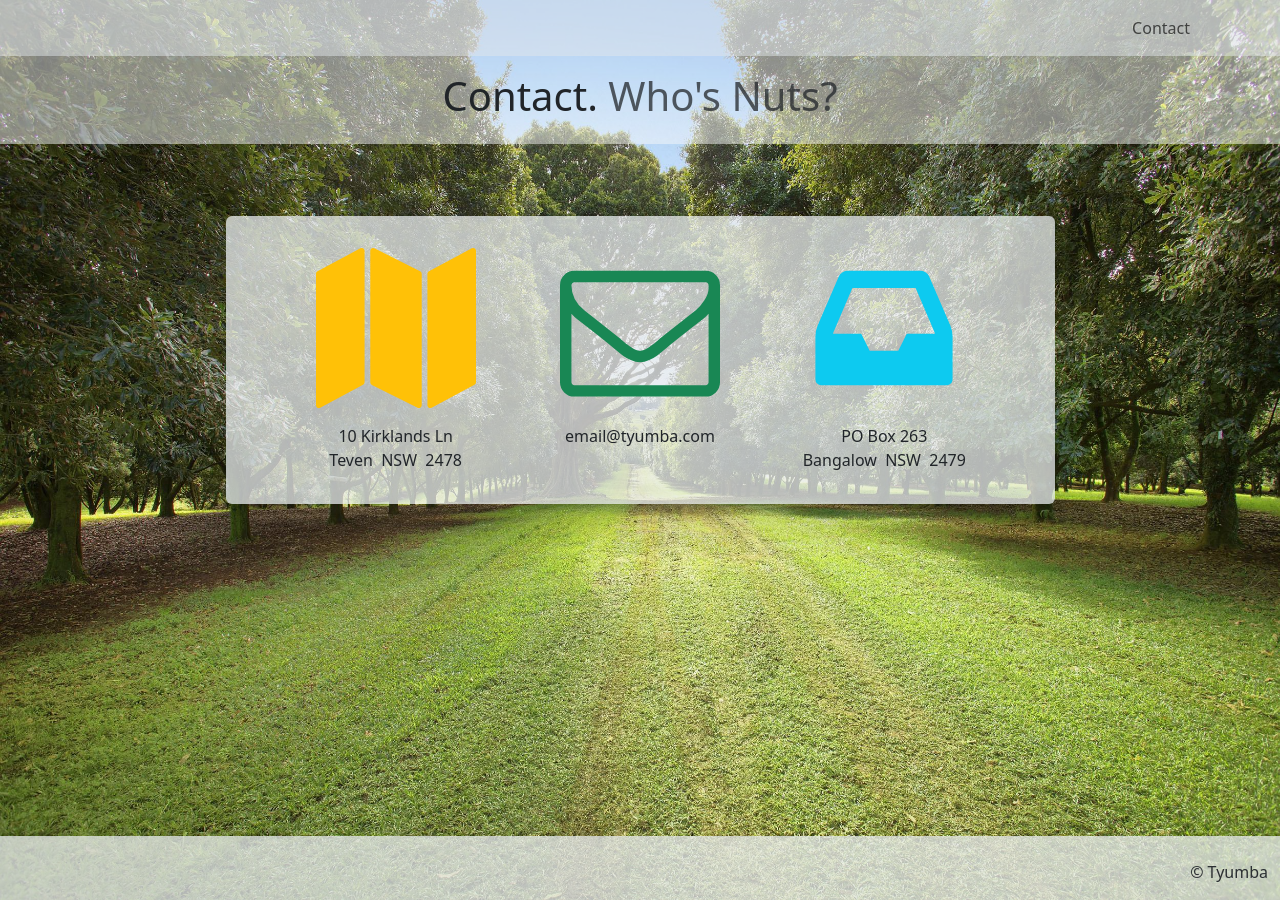
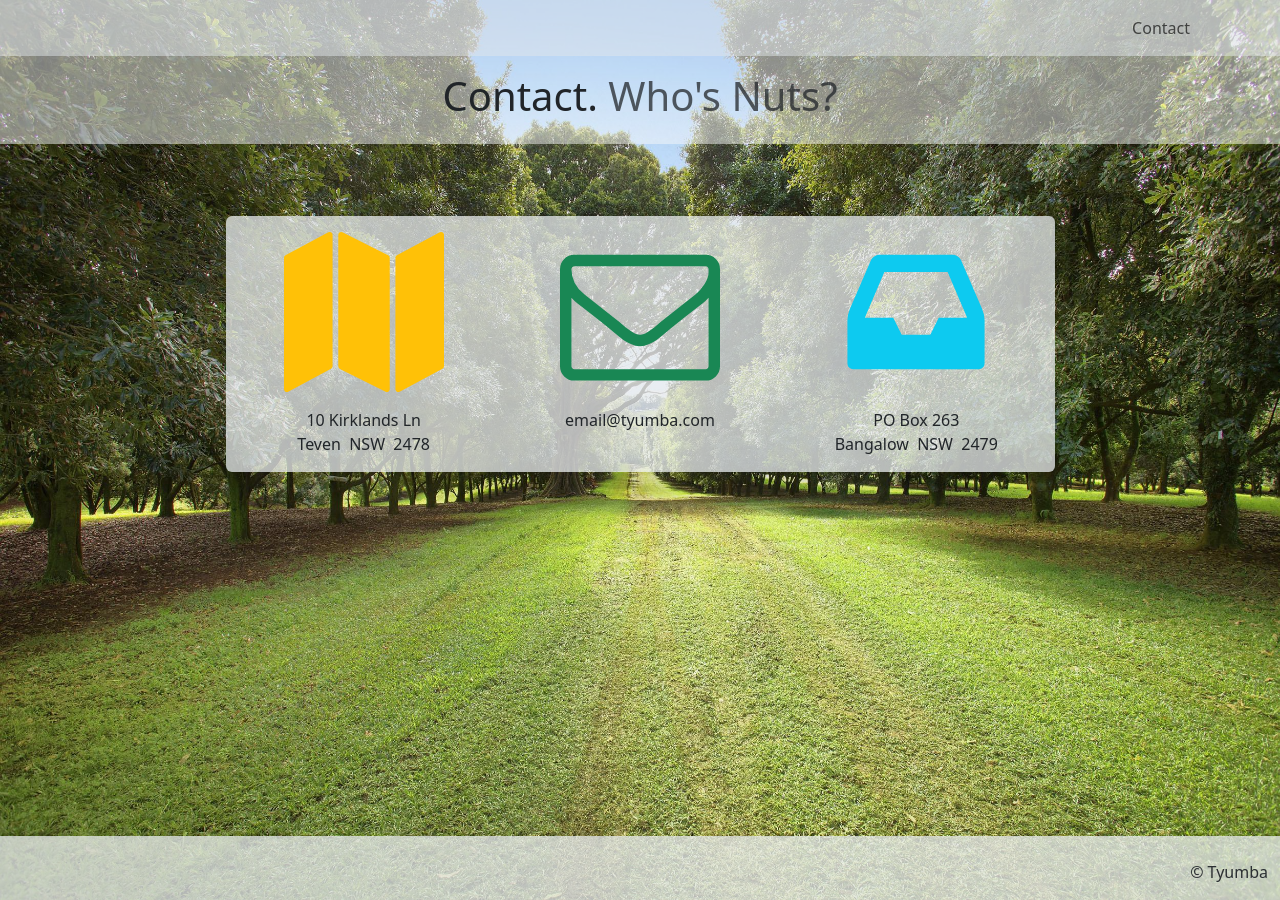
Before and after one commit to Tyumba/tyumba.com.au, a Jekyll site: the page built from contact.html, in a window 1280 px wide. Built offline with Jekyll 4.4.1, drawn with Linux system fonts in a browser that asks for light colours.

Commit message:
Update contact.html

```diff
--- a/contact.html
+++ b/contact.html
@@ -7,21 +7,21 @@ subtitle: "Who's Nuts?"
 lead:
 
 ---
-<section class="col col-md-9 mx-auto p-3 my-5">
-	<div class="row bg-body-secondary bg-opacity-75 shadow-lg rounded py-3 px-5">
-	<div id="phone" class="col-md-4 text-center position-relative">
+<section class="col col-9 mx-auto p-3 my-5">
+	<div class="row bg-body-secondary bg-opacity-75 shadow-lg rounded">
+	<div id="phone" class="col-lg-4 text-center position-relative">
 		<svg class="icon m-3" width="10em" height="10em" fill="var(--bs-warning)" viewBox="0 0 1792 1792" xmlns="http://www.w3.org/2000/svg">
 			<path id="fa-map-location-dot" d="M512 0q13 0 22.5 9.5t9.5 22.5v1472q0 20-17 28l-480 256q-7 4-15 4-13 0-22.5-9.5t-9.5-22.5v-1472q0-20 17-28l480-256q7-4 15-4zm1248 0q13 0 22.5 9.5t9.5 22.5v1472q0 20-17 28l-480 256q-7 4-15 4-13 0-22.5-9.5t-9.5-22.5v-1472q0-20 17-28l480-256q7-4 15-4zm-1120 0q8 0 14 3l512 256q18 10 18 29v1472q0 13-9.5 22.5t-22.5 9.5q-8 0-14-3l-512-256q-18-10-18-29v-1472q0-13 9.5-22.5t22.5-9.5z" />
 		</svg>
 		<p><a href="{{site.biz_addr_map}}" class="text-reset text-decoration-none stretched-link">{{site.biz_addr | replace: '&nbsp;' , ' '}}<br>{{site.biz_addr_city}}&nbsp;&nbsp;{{site.biz_addr_state}}&nbsp;&nbsp;{{site.biz_addr_code}}</a></p>
 	</div>
-	<div id="email" class="col-md-4 text-center position-relative">
+	<div id="email" class="col-lg-4 text-center position-relative">
 		<svg class="icon m-3" width="10em" height="10em" fill="var(--bs-success)" viewBox="0 0 1792 1792" xmlns="http://www.w3.org/2000/svg">
 			<path id="fa-envelope-o" d="M1664 1504v-768q-32 36-69 66-268 206-426 338-51 43-83 67t-86.5 48.5-102.5 24.5h-2q-48 0-102.5-24.5t-86.5-48.5-83-67q-158-132-426-338-37-30-69-66v768q0 13 9.5 22.5t22.5 9.5h1472q13 0 22.5-9.5t9.5-22.5zm0-1051v-24.5l-.5-13-3-12.5-5.5-9-9-7.5-14-2.5h-1472q-13 0-22.5 9.5t-9.5 22.5q0 168 147 284 193 152 401 317 6 5 35 29.5t46 37.5 44.5 31.5 50.5 27.5 43 9h2q20 0 43-9t50.5-27.5 44.5-31.5 46-37.5 35-29.5q208-165 401-317 54-43 100.5-115.5t46.5-131.5zm128-37v1088q0 66-47 113t-113 47h-1472q-66 0-113-47t-47-113v-1088q0-66 47-113t113-47h1472q66 0 113 47t47 113z" />
 		</svg>
 		<p><a href="mailto:{{site.biz_email}}" class="text-reset text-decoration-none stretched-link">{{site.biz_email}}</a></p>
 	</div>
-	<div id="post" class="col-md-4 text-center position-relative">
+	<div id="post" class="col-lg-4 text-center position-relative">
 		<svg class="icon m-3" width="10em" height="10em" fill="var(--bs-info)" viewBox="0 0 1792 1792" xmlns="http://www.w3.org/2000/svg">
 			<path id="fa-inbox" d="M1151 960h316q-1-3-2.5-8.5t-2.5-7.5l-212-496h-708l-212 496q-1 3-2.5 8.5t-2.5 7.5h316l95 192h320zm513 30v482q0 26-19 45t-45 19h-1408q-26 0-45-19t-19-45v-482q0-62 25-123l238-552q10-25 36.5-42t52.5-17h832q26 0 52.5 17t36.5 42l238 552q25 61 25 123z" />
 		</svg>
```
